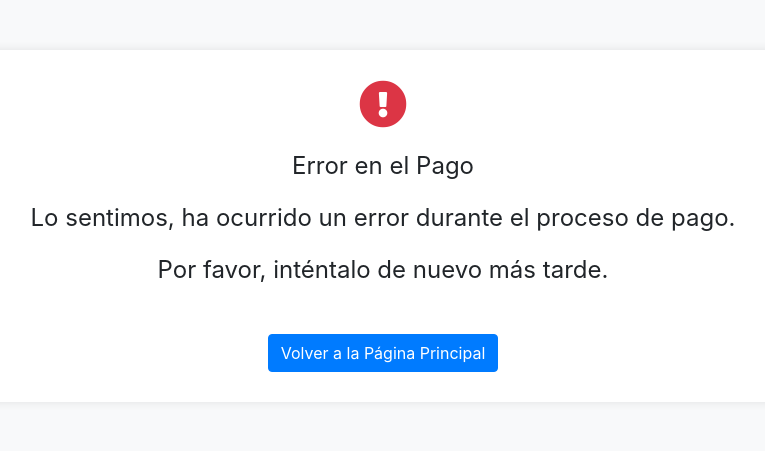
After one commit to QuiqueRobles/TFG_Informatica, a Flask app: page /error in a window 1280 px wide. The commit adds this page. Shown: the top 451 px of the page, without its empty margins (257-1022 px from the left). Run offline with Flask 3, Linux system fonts and the light colour scheme; a user stored in the database is signed in; some libraries are stand-ins or nearby versions.

Commit message:
Payment still being developed, problems event_attendance_entry

```diff
--- /dev/null
+++ b/website/templates/error.html
@@ -0,0 +1,55 @@
+<!DOCTYPE html>
+<html lang="en">
+
+<head>
+    <meta charset="UTF-8">
+    <meta name="viewport" content="width=device-width, initial-scale=1.0">
+    <title>Error de Pago</title>
+    <!-- Bootstrap CSS -->
+    <link href="https://stackpath.bootstrapcdn.com/bootstrap/4.5.2/css/bootstrap.min.css" rel="stylesheet">
+    <!-- Font Awesome -->
+    <link rel="stylesheet" href="https://cdnjs.cloudflare.com/ajax/libs/font-awesome/5.15.3/css/all.min.css">
+    <!-- Custom CSS -->
+    <style>
+        body {
+            background-color: #f8f9fa;
+            padding: 50px;
+        }
+
+        .container {
+            background-color: #fff;
+            border-radius: 10px;
+            padding: 30px;
+            box-shadow: 0px 0px 10px 0px rgba(0, 0, 0, 0.1);
+            text-align: center;
+        }
+
+        .error-icon {
+            font-size: 48px;
+            color: #dc3545;
+        }
+
+        .message {
+            font-size: 24px;
+            margin-top: 20px;
+        }
+
+        .return-button {
+            margin-top: 30px;
+        }
+    </style>
+</head>
+
+<body>
+    <div class="container">
+        <i class="fas fa-exclamation-circle error-icon"></i>
+        <div class="message">
+            <p>Error en el Pago</p>
+            <p>Lo sentimos, ha ocurrido un error durante el proceso de pago.</p>
+            <p>Por favor, inténtalo de nuevo más tarde.</p>
+        </div>
+        <a href="http://localhost:5000/" class="btn btn-primary return-button">Volver a la Página Principal</a>
+    </div>
+</body>
+
+</html>
--- a/website/templates/event.html
+++ b/website/templates/event.html
@@ -63,7 +63,6 @@
                     <p id="totalAmountDisplay"></p>
                 </div>
                 <div id="payment-element" class="form-control"></div>
-                <!-- Un div para mostrar errores de validación -->
                 <div id="card-errors" role="alert"></div>
                 <br /><br /><br /><br /><br /><br /><br /><br /><br /><br /><br /><br /><br /><br /><br />
                 <button id="submit" type="submit" class="btn btn-primary">
--- a/website/views.py
+++ b/website/views.py
@@ -53,14 +53,50 @@ def event_attendance(event_id):
 def profile():
     return render_template('profile.html', user=current_user)
 
+
+@views.route('/success', methods=['GET', 'POST'])
+@login_required
+def success():
+    payment_intent_id = request.args.get('payment_intent')
+    print(payment_intent_id)
+    if payment_intent_id:
+        # Payment intent ID received, proceed to create entry in the database
+        try:
+            print("SUUUU2")
+            number_member_tickets = int(request.form['number_member_tickets'])
+            number_child_member_tickets = int(request.form['number_child_member_tickets'])
+            number_guest_tickets = int(request.form['number_guest_tickets'])
+            number_child_tickets = int(request.form['number_child_tickets'])
+            guests_names = request.form['guests_names']
+            print(number_member_tickets)
+            print(number_child_member_tickets)
+            print(number_child_tickets)
+            print(number_guest_tickets)
+            print(guests_names)
+
+
+            return render_template('success.html')
+        except Exception as e:
+            # Manejar cualquier error que pueda ocurrir al crear la entrada en la base de datos
+            print("SUUUU3")
+            return render_template('error.html', message='Failed to create database entry')
+    else:
+        print("SUUUU4")
+        # No se recibió el ID del intento de pago, manejar el error adecuadamente
+        return render_template('error.html', message='Payment intent ID not provided')
+
+@views.route('/error', methods=['GET', 'POST'])
+@login_required
+def error():
+    return render_template('error.html', message='An error was detected')
+
 @views.route('/create-payment-intent', methods=['POST'])
 @login_required
 def create_payment():
     try:
         data = json.loads(request.data)
         intent = stripe.PaymentIntent.create(
-            #amount=calculate_order_amount(data['items']),
-            amount=500,
+            amount=700,
             currency='eur',
             automatic_payment_methods={
                 'enabled': True,
@@ -110,8 +146,18 @@ def create_event():
     flash('Event added correctly!', category='success')
     return
 
-def calculate_order_amount(items):
-    # Replace this constant with a calculation of the order's amount
-    # Calculate the order total on the server to prevent
-    # people from directly manipulating the amount on the client
-    return 1000
+def calculate_order_amount(data):
+    # Calcula el monto total sumando los productos multiplicados por su cantidad
+    member_tickets = data.get('number_member_tickets', 0)
+    child_member_tickets = data.get('number_child_member_tickets', 0)
+    guest_tickets = data.get('number_guest_tickets', 0)
+    child_tickets = data.get('number_child_tickets', 0)
+
+    member_price = float(data.get('member_price', 0))
+    child_member_price = float(data.get('member_child_price', 0))
+    guest_price = float(data.get('guest_price', 0))
+    child_price = float(data.get('child_price', 0))
+
+    total_amount = (member_tickets * member_price) + (child_member_tickets * child_member_price) + (guest_tickets * guest_price) + (child_tickets * child_price)
+
+    return int(total_amount * 100)  # Convertir a centavos para Stripe
```
Also changed, not shown: website/static/checkout.js (+13 -7 lines), website/templates/success.html (added, +55 -0 lines), website/static/images/success_payment.png (added).
